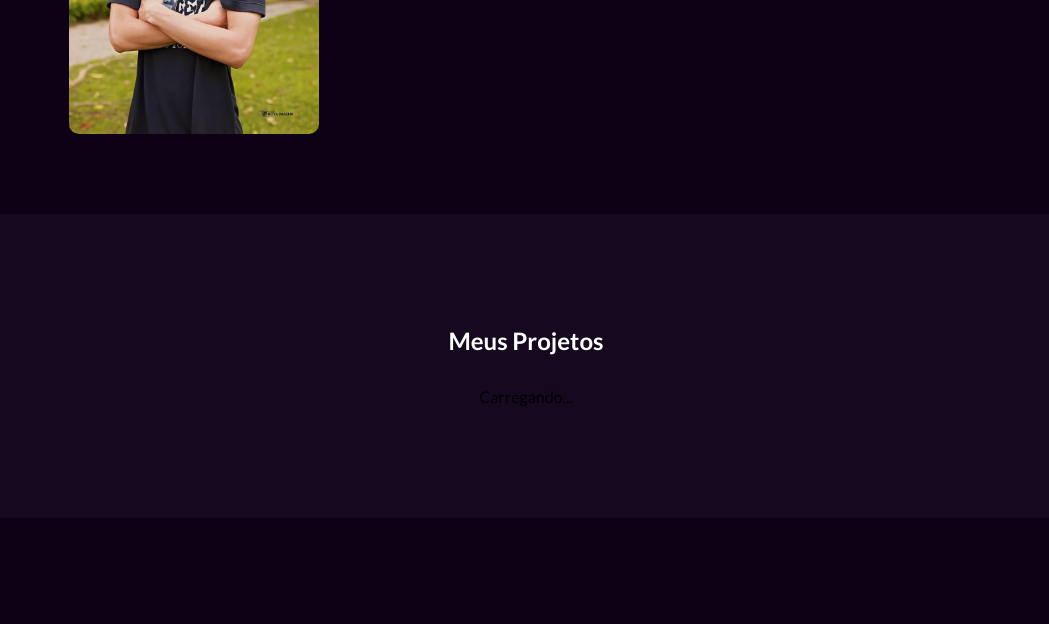
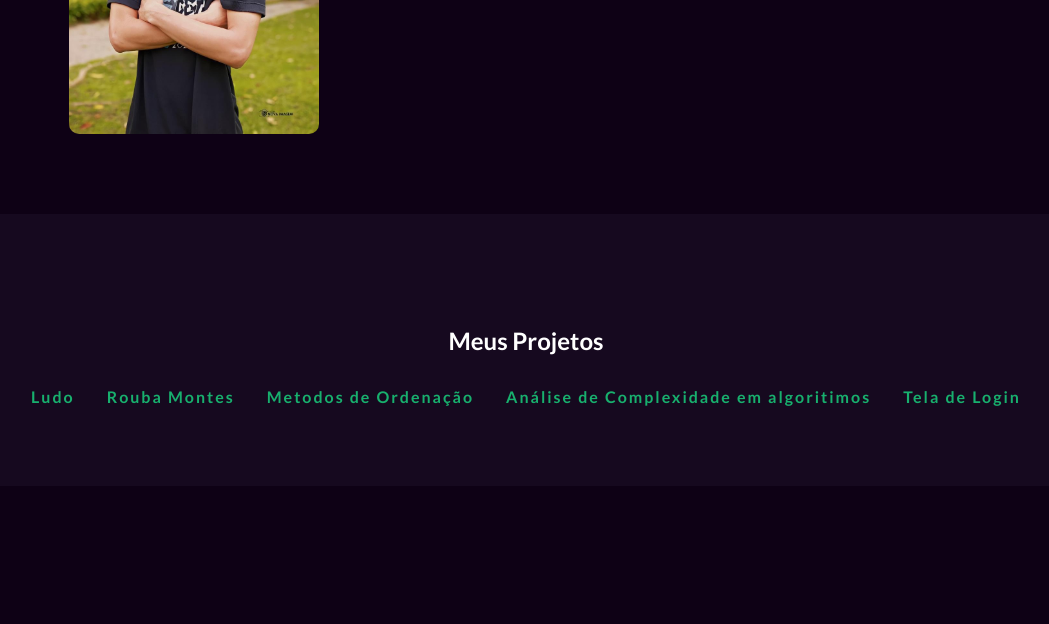
Before and after one commit to pedrosantm/Site_Pessoal, a plain HTML site: page index.html in a window 1280 px wide. Shown: the part 1353-1977 px from the top of the page, without its empty margins (114-1163 px from the left). Drawn offline with Linux system fonts and the light colour scheme; a web font is replaced by a local one.

Commit message:
Primeira versao quase finalizada

```diff
--- a/index.html
+++ b/index.html
@@ -55,9 +55,14 @@
         </section>
 
         <section id="MeusProjetos_id" class="meus_projetos">
-            <h2 class="Meus Projetos">Meus Projetos</h2>
-            <p id="Loading">Carregando...</p>
-            <div id="Meus_Projetos_listados"></div>
+            <h2>Meus Projetos</h2>
+            <div>
+                <a href="https://github.com/pedrosantm/Ludo" target="_blank">Ludo</a>
+                <a href="https://github.com/pedrosantm/Rouba_Montes" target="_blank">Rouba Montes</a>
+                <a href="https://github.com/pedrosantm/Metodos_De_Ordenacao" target="_blank">Metodos de Ordenação</a>
+                <a href="https://github.com/pedrosantm/Analise_de_Complexidade_de_Algoritimos" target="_blank">Análise de Complexidade em algoritimos</a>
+                <a href="https://github.com/pedrosantm/Tela_Login_HTML_CSS" target="_blank">Tela de Login</a>
+            </div>
         </section>
 
     </main>
--- a/style.css
+++ b/style.css
@@ -117,7 +117,7 @@ strong{
     width: 100%;
 }
 
-:is(.Experiencias, .meus_projetos){
+.Experiencias{
     background-color: var(--cor_1);
     display: flex;
     flex-direction: column;
@@ -149,7 +149,6 @@ strong{
 
 .Experiencias h2{
     color: var(--branco);
-    justify-content: center;
 }
 
 
@@ -182,12 +181,44 @@ strong{
     text-align: justify;
 }
 
+
+.meus_projetos{
+    display: flex;
+    flex-direction: column;
+    justify-content: center;
+    align-items: center;
+    gap: 2rem;
+}
+
+
+.meus_projetos > div{
+    list-style: none;
+    display: flex;
+    justify-content: center;
+    gap: 2rem;
+    flex-wrap: wrap;
+
+}
+
+.meus_projetos a{
+    text-decoration: none;
+    letter-spacing: 2px;
+    color: var(--cor_destaques);
+    font-weight: bold;
+}
+
+.meus_projetos a:hover{
+    color: var(--branco);
+    transition: 0.4s;
+    cursor: pointer;;
+}
+
 .meus_projetos h2{
     color: var(--branco);
+    justify-content: center;
 }
 
 footer{
-    max-height: 50px;
     padding: 4rem;
     display: flex;
     flex-direction: column;
```
Also changed, not shown: main.js (deleted, +0 -35 lines).
